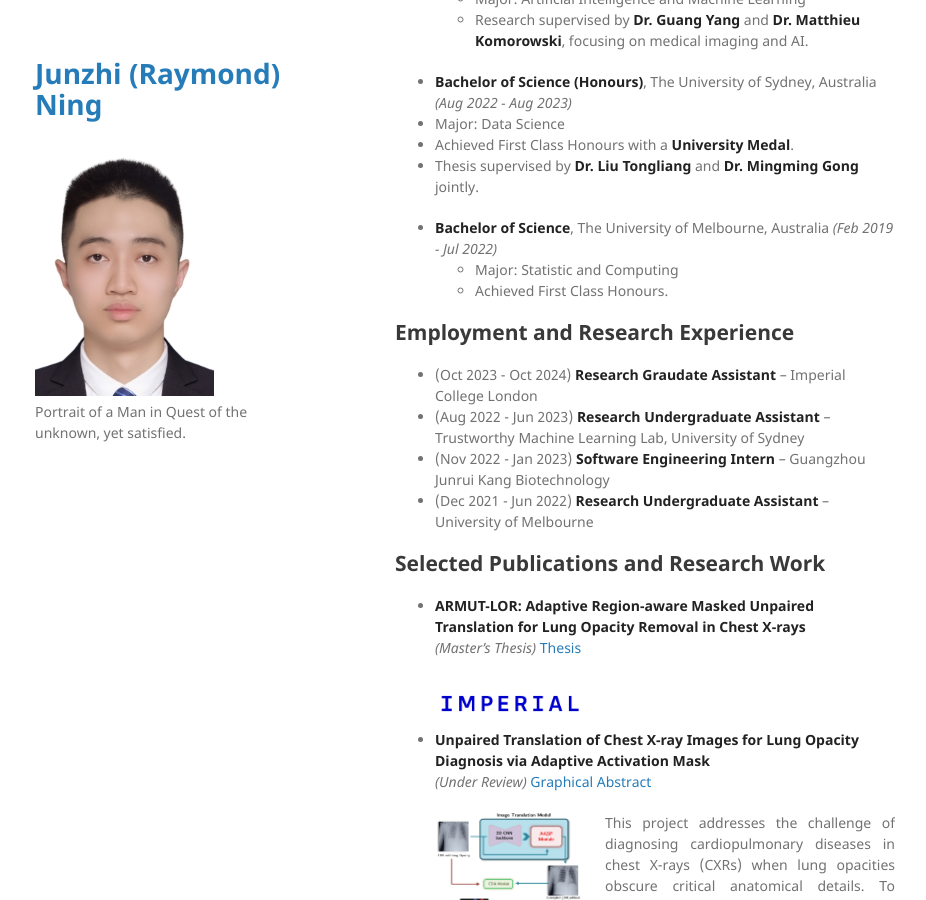
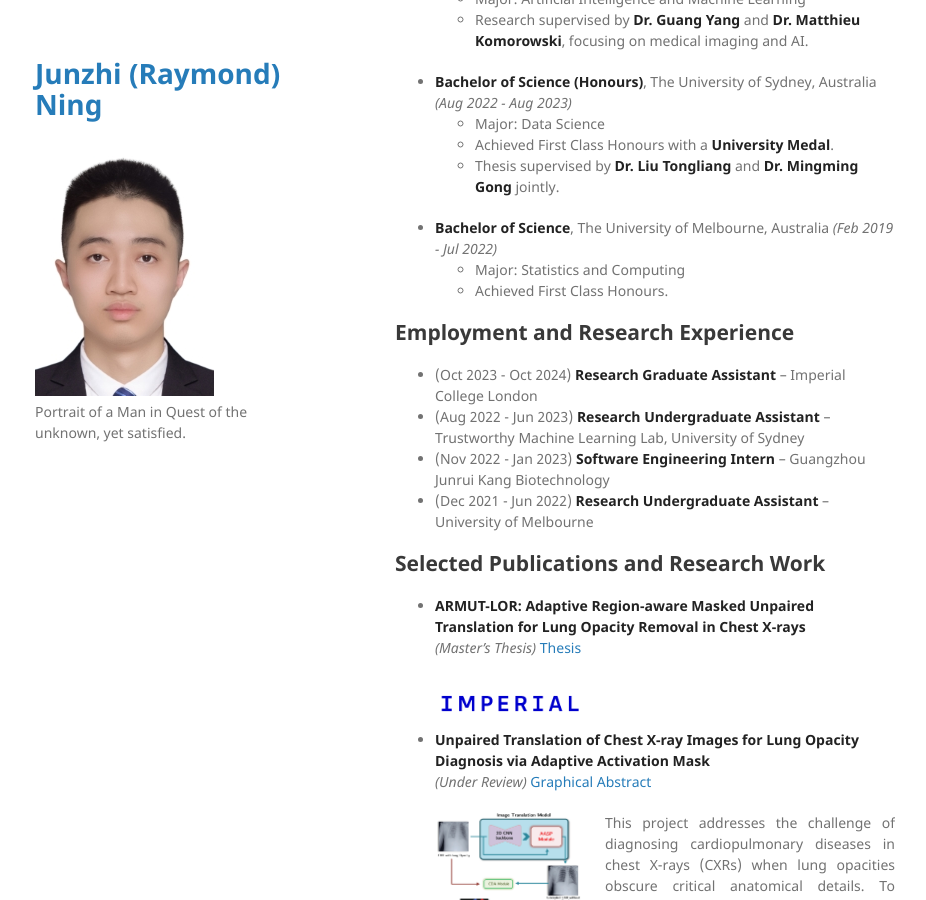
Before and after one commit to junzhin/junzhin-homepage, a Jekyll site: the page built from index.md, in a window 1280 px wide and 900 px high, scrolled down 592 px. Shown: the whole window, without its empty margins (175-1101 px from the left). Built offline with Jekyll 4.4.1, drawn with Linux system fonts in a browser that asks for light colours.

Commit message:
Update index.md

```diff
--- a/index.md
+++ b/index.md
@@ -29,26 +29,25 @@ _"Positivity is the essence of progress. In every challenge, I see an opportunit
 
 <!-- ![Header Icon](/assets/img/header_icon.png) -->
 
-
 - **Master of Research (MRes)**, Imperial College London, UK _(Sep 2023 - Present)_
   - Major: Artificial Intelligence and Machine Learning
   - Research supervised by **Dr. Guang Yang** and **Dr. Matthieu Komorowski**, focusing on medical imaging and AI.
 
--  **Bachelor of Science (Honours)**, The University of Sydney, Australia _(Aug 2022 - Aug 2023)_
+- **Bachelor of Science (Honours)**, The University of Sydney, Australia _(Aug 2022 - Aug 2023)_
   - Major: Data Science
   - Achieved First Class Honours with a **University Medal**.
   - Thesis supervised by **Dr. Liu Tongliang** and **Dr. Mingming Gong** jointly.
 
 - **Bachelor of Science**, The University of Melbourne, Australia _(Feb 2019 - Jul 2022)_
-  - Major: Statistic and Computing
+  - Major: Statistics and Computing
   - Achieved First Class Honours.
 
 ## Employment and Research Experience
 
-- (Oct 2023 - Oct 2024)   **Research Graudate Assistant** – Imperial College London
-- (Aug 2022 - Jun 2023)  **Research Undergraduate Assistant** – Trustworthy Machine Learning Lab, University of Sydney
-- (Nov 2022 - Jan 2023)  **Software Engineering Intern** – Guangzhou Junrui Kang Biotechnology
-- (Dec 2021 - Jun 2022)  **Research Undergraduate Assistant** – University of Melbourne
+- (Oct 2023 - Oct 2024) **Research Graduate Assistant** – Imperial College London
+- (Aug 2022 - Jun 2023) **Research Undergraduate Assistant** – Trustworthy Machine Learning Lab, University of Sydney
+- (Nov 2022 - Jan 2023) **Software Engineering Intern** – Guangzhou Junrui Kang Biotechnology
+- (Dec 2021 - Jun 2022) **Research Undergraduate Assistant** – University of Melbourne
 
 
 ## Selected Publications and Research Work
```
